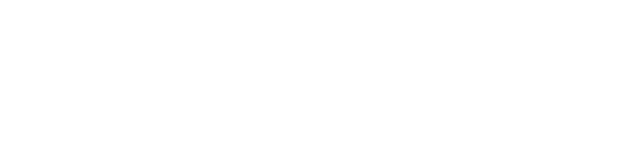
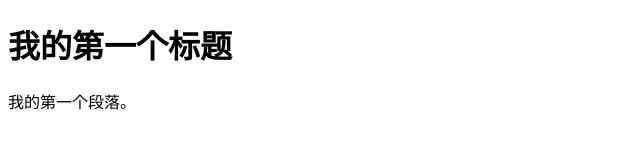
Before and after one commit to jhy2019/jhy2019.github.io, a plain HTML site: page index.html in a window 1280 px wide. Shown: the whole page, without its empty margins (0-640 px from the left). Drawn offline with Linux system fonts and the light colour scheme.

Commit message:
Update index.html

```diff
--- a/index.html
+++ b/index.html
@@ -1,10 +1,11 @@
 <!DOCTYPE html>
+<html>
 <head>
 <meta charset="utf-8">
-<title>欢迎</tiele>
+<title>菜鸟教程(runoob.com)</title>
 </head>
 <body>
-  <h1>欢迎<h1>
-  <p1>光临</p1>
- </body>
- </html>
+    <h1>我的第一个标题</h1>
+    <p>我的第一个段落。</p>
+</body>
+</html>
```
